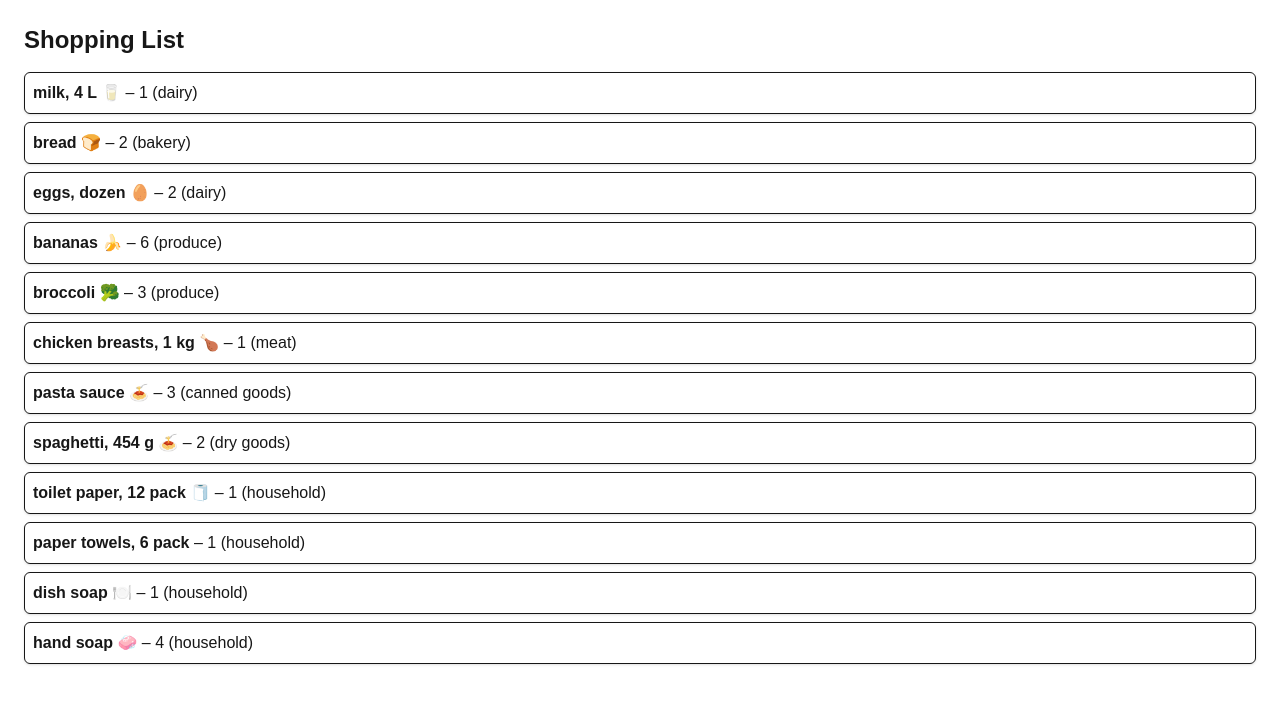
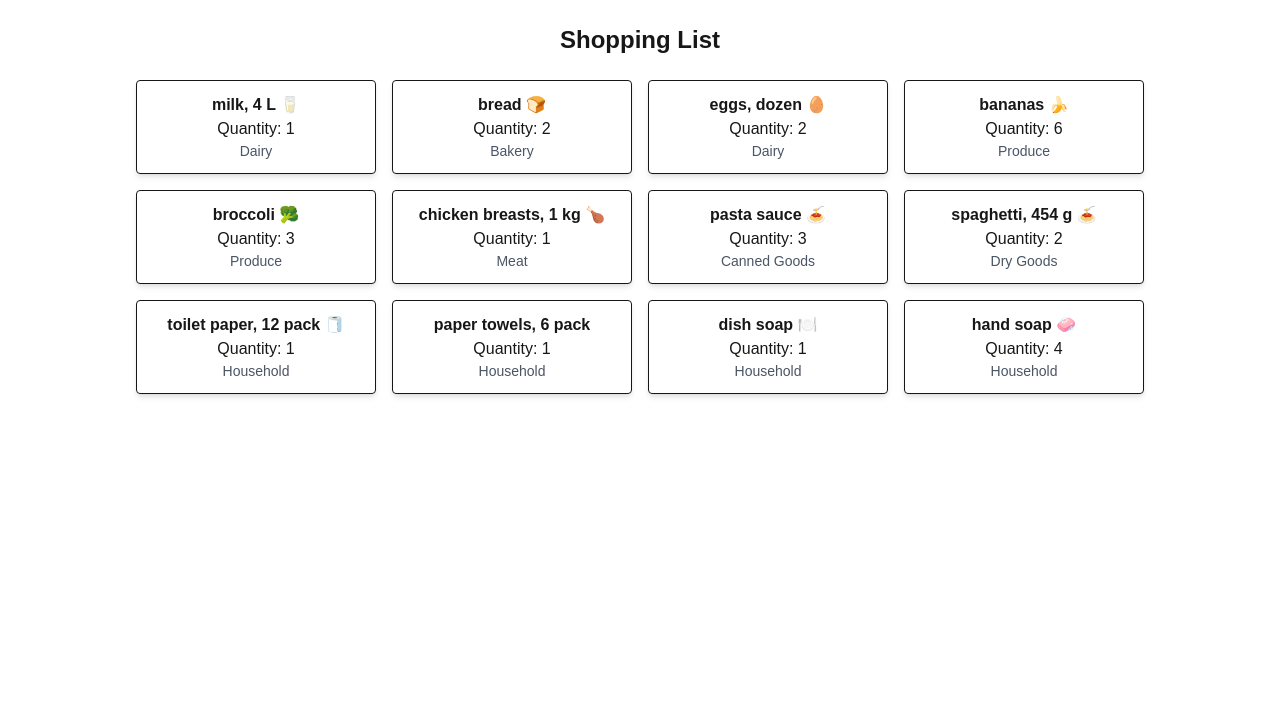
Before and after one commit to anmol25e/cprg306-assignments, a Next.js app: page /week-3 in a window 1280 px wide. Shown: the top 704 px of the page. Built offline with nearby package versions, Linux system fonts and the light colour scheme.

Commit message:
fix some bugs

```diff
--- a/app/week-3/item-list.js
+++ b/app/week-3/item-list.js
@@ -2,7 +2,7 @@
 import Item from "./item";
 
 export default function ItemList() {
-  // paste instructor's objects but as an array
+  // Instructor's items put into an array
   const items = [
     { name: "milk, 4 L 🥛", quantity: 1, category: "dairy" },
     { name: "bread 🍞", quantity: 2, category: "bakery" },
@@ -19,15 +19,10 @@ export default function ItemList() {
   ];
 
   return (
-    <ul className="list-none">
+    <section className="flex flex-wrap justify-center">
       {items.map((item, index) => (
-        <Item
-          key={index}
-          name={item.name}
-          quantity={item.quantity}
-          category={item.category}
-        />
+        <Item key={index} item={item} />
       ))}
-    </ul>
+    </section>
   );
 }
--- a/app/week-3/item.js
+++ b/app/week-3/item.js
@@ -1,7 +1,10 @@
-export default function Item({ name, quantity, category }) {
+// /app/week-3/item.js
+export default function Item({ item }) {
   return (
-    <li className="border p-2 rounded-md shadow-sm mb-2">
-      <span className="font-semibold">{name}</span> – {quantity} ({category})
-    </li>
+    <div className="border p-3 m-2 rounded shadow-md w-60 text-center">
+      <h2 className="font-bold">{item.name}</h2>
+      <p>Quantity: {item.quantity}</p>
+      <p className="text-sm text-gray-600 capitalize">{item.category}</p>
+    </div>
   );
 }
--- a/app/week-3/page.js
+++ b/app/week-3/page.js
@@ -1,9 +1,10 @@
+// /app/week-3/page.js
 import ItemList from "./item-list";
 
 export default function Page() {
   return (
     <main className="p-6">
-      <h1 className="text-2xl font-bold mb-4">Shopping List</h1>
+      <h1 className="text-2xl font-bold text-center mb-4">Shopping List</h1>
       <ItemList />
     </main>
   );
```
